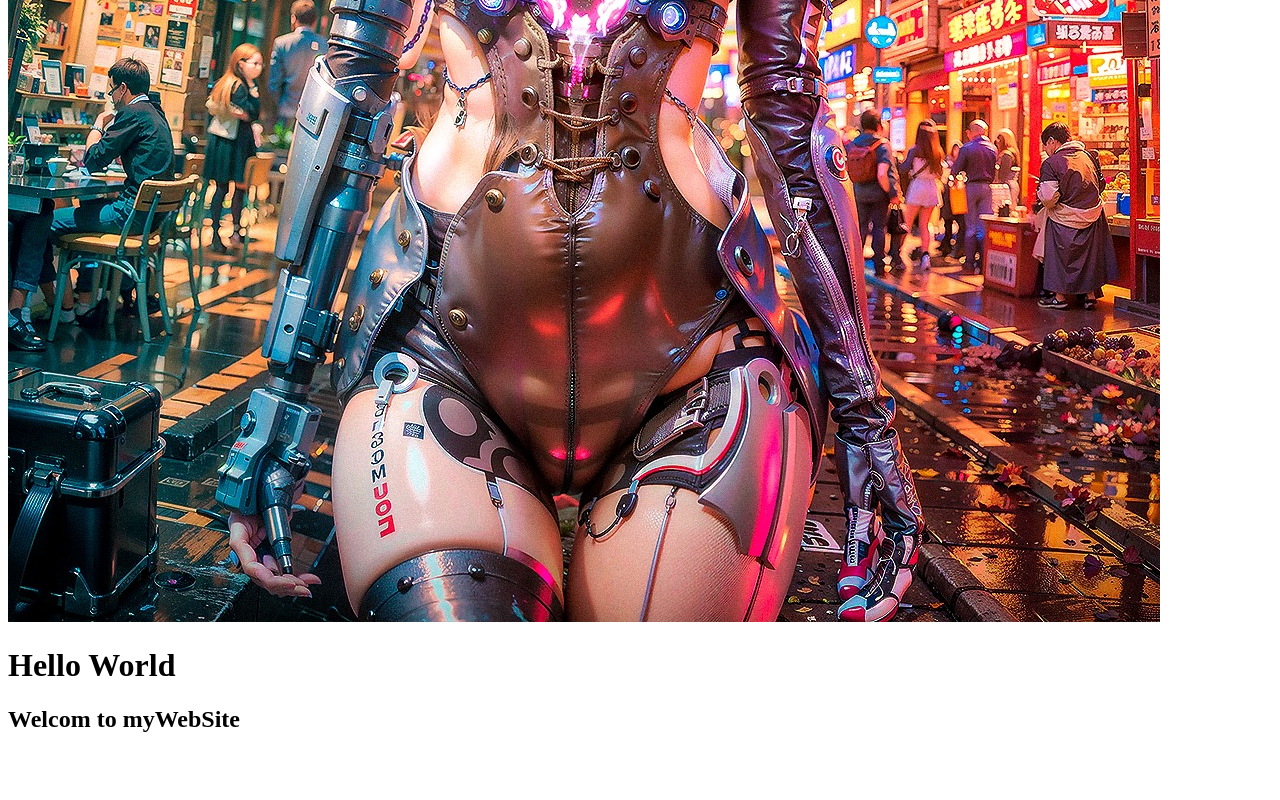
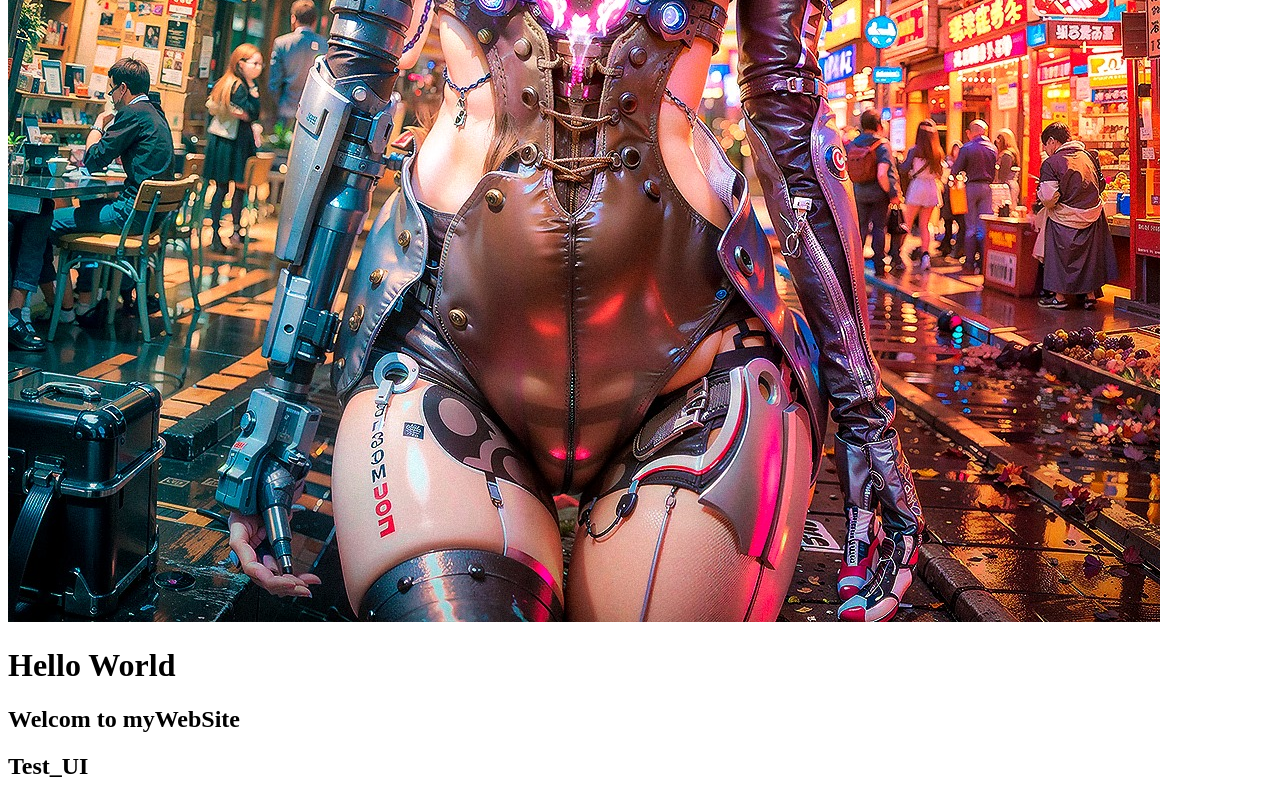
Before and after one commit to pannawat1233/testGit, a plain HTML site: page index.html in a window 1280 px wide. Shown: the part 1434-2234 px from the top of the page. Before the commit the page ends 2187 px from the top, so only its background shows below. Drawn offline with Linux system fonts and the light colour scheme.

Commit message:
Add UI Messen

```diff
--- a/index.html
+++ b/index.html
@@ -8,4 +8,5 @@
     <img src="01.png.jpg"/>
     <h1> Hello World </h1>
     <h2> Welcom to myWebSite </h2>
+    <h2> Test_UI </h2>
 </body>
```
